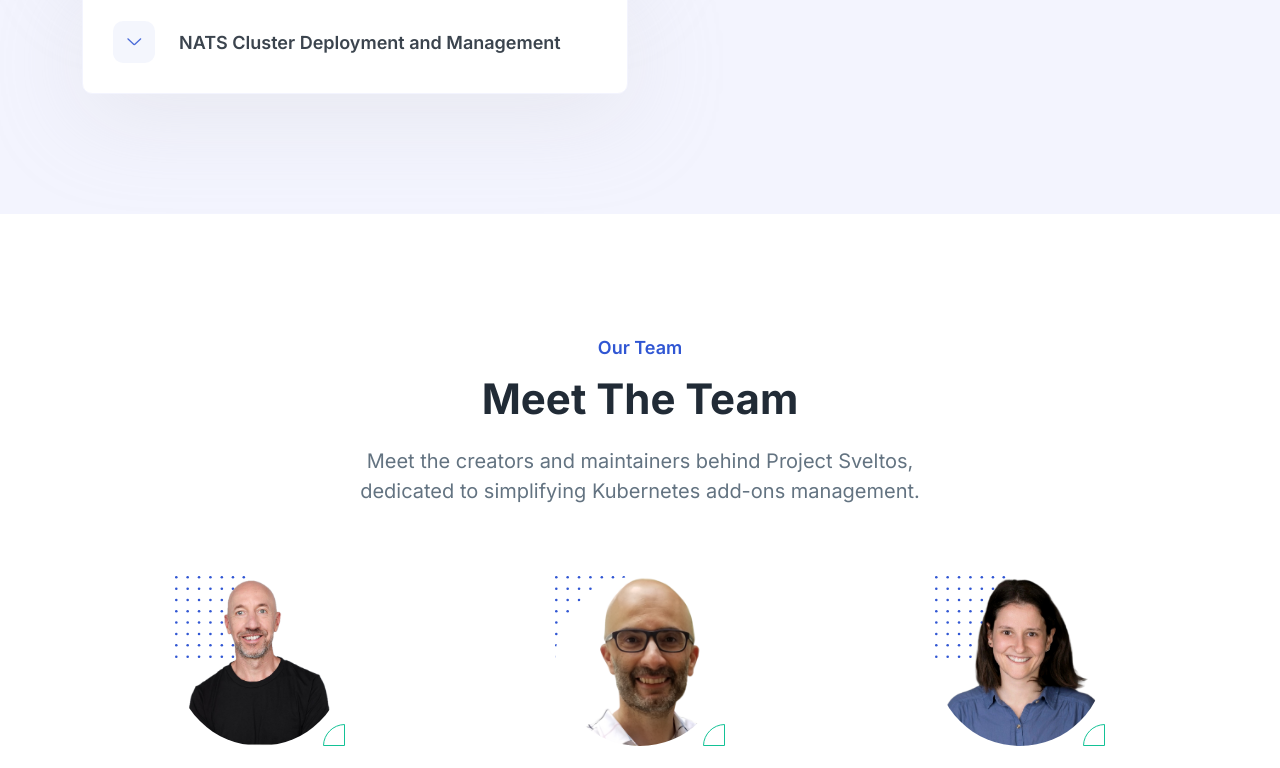
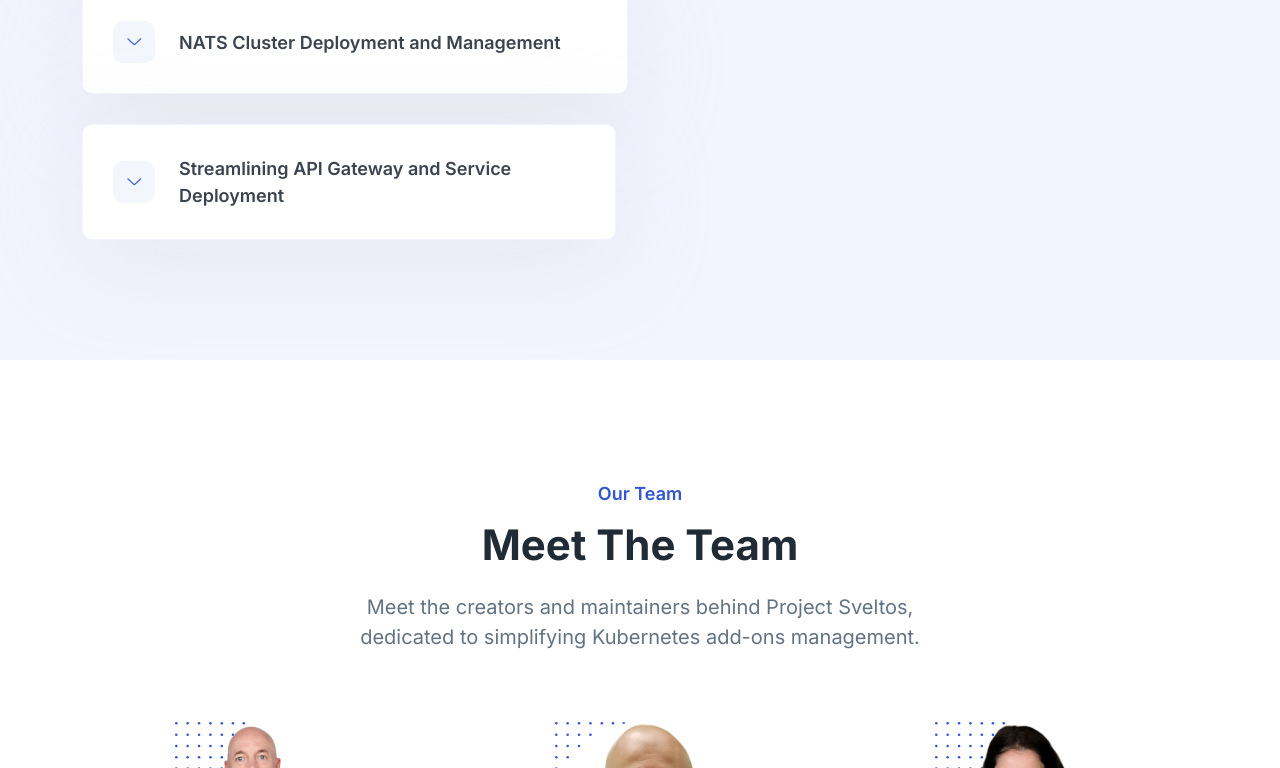
Before and after one commit to pescerosso/sveltoswebsite, a plain HTML site: page index.html in a window 1280 px wide. Shown: the part 5280-6048 px from the top of the page. Drawn offline with nearby package versions, Linux system fonts and the light colour scheme; files that its build step writes are made by us from their sources; a script that the page names is missing.

Commit message:
Update index.html
add another use case

```diff
--- a/index.html
+++ b/index.html
@@ -774,6 +774,24 @@
               </div>
             </div>
           </div>
+          <div class="row">
+          <div class="col-lg-6">
+            <div class="ud-single-faq wow fadeInUp" data-wow-delay=".2s">
+              <div class="accordion">
+                <button class="ud-faq-btn collapsed" data-bs-toggle="collapse" data-bs-target="#usecase3">
+                  <span class="icon flex-shrink-0">
+                    <i class="lni lni-chevron-down"></i>
+                  </span>
+                  <span>Streamlining API Gateway and Service Deployment</span>
+                </button>
+                <div id="usecase3" class="accordion-collapse collapse">
+                  <div class="ud-faq-body">
+                    Project Sveltos can deploy Kong as an API Gateway in the management cluster, subsequently deploy nginx services to managed clusters, and finally leverage templating and event mechanisms to expose these services through the API Gateway in the management cluster.
+                  </div>
+                </div>
+              </div>
+            </div>
+          </div>
         </div>
       </div>
     </section>
```
